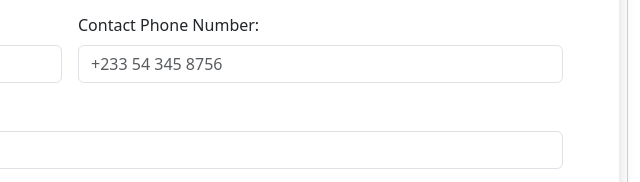
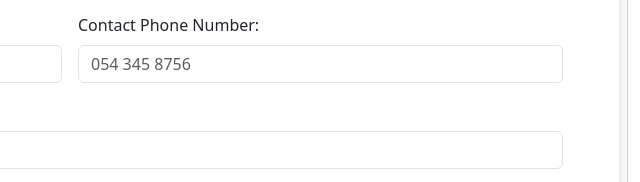
Before and after one commit to WilliamMayk/Questionnaire, a plain HTML site: page index.html in a window 1280 px wide. Shown: the part 421-603 px from the top of the page, 570-1210 px from the left. Drawn offline with nearby package versions, Linux system fonts and the light colour scheme; a script that the page names is missing.

Commit message:
Update index.html

```diff
--- a/index.html
+++ b/index.html
@@ -38,7 +38,7 @@
                     </div>
                     <div class="form-group col-md-6">
                         <label for="inputPhoneNumber" class="form-label">Contact Phone Number:</label>
-                        <input type="number" class="form-control" id="inputPhoneNumber" placeholder="+233 54 345 8756">
+                        <input type="number" class="form-control" id="inputPhoneNumber" placeholder="054 345 8756">
                     </div>
                     <div class="form-group col-md-12">
                         <label for="inputUrl" class="form-label">Website URL:</label>
```
